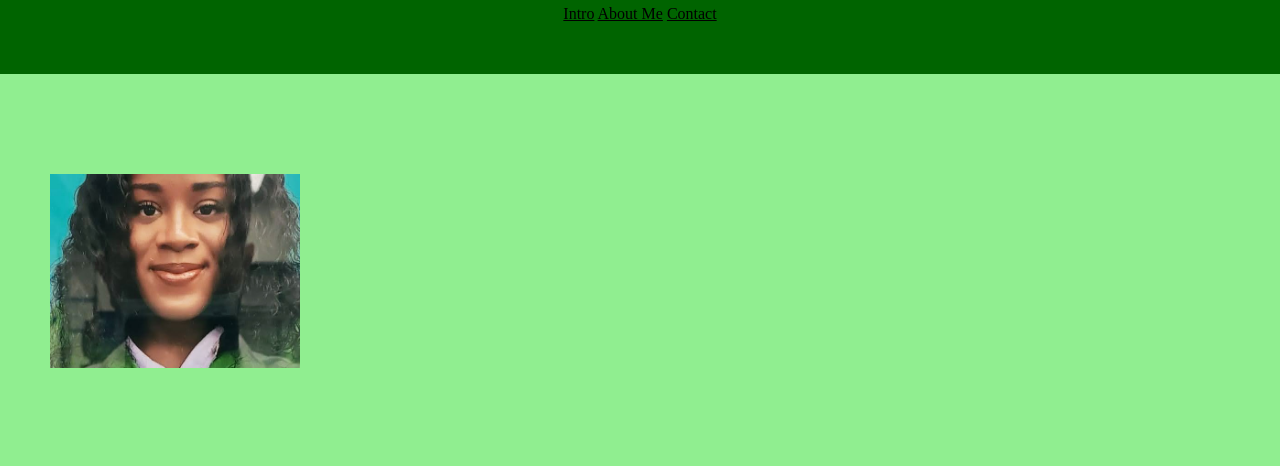
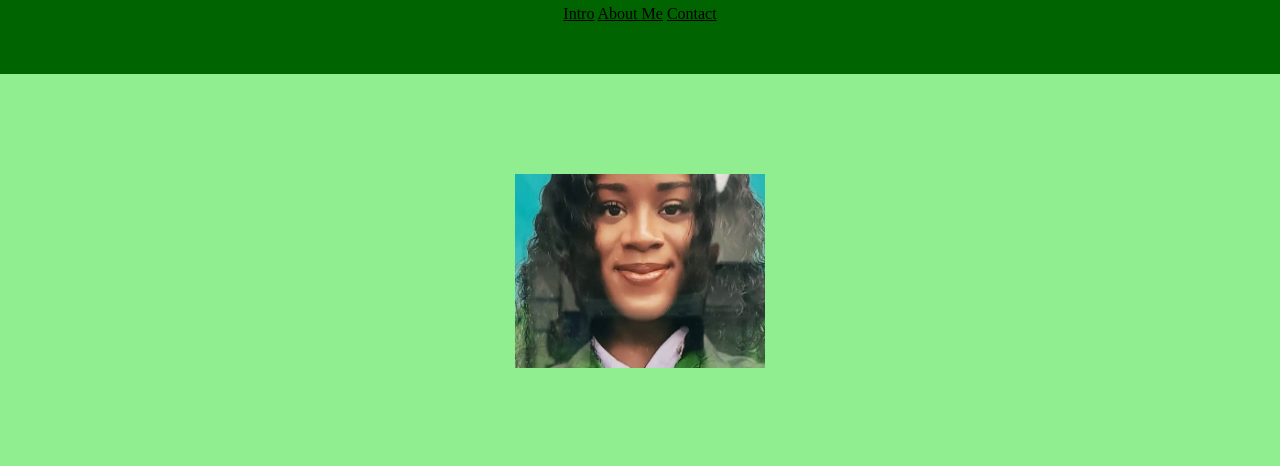
Before and after one commit to wadrien/thinkful-profolio, a plain HTML site: page index.html in a window 1280 px wide. Shown: the part 172-638 px from the top of the page. Drawn offline with nearby package versions, Linux system fonts and the light colour scheme.

Commit message:
Update index.html

```diff
--- a/index.html
+++ b/index.html
@@ -29,7 +29,7 @@
   <main>
     <div class="middle">
       <article>
-        <section>
+        <section class="intro-pic">
           <img src="adrienpic.jpg" width="250" alt="Picture of Adrien">
           <h3 id="intro">Intro</h3>
           <p>My name is Woodna Adrien. I am from Orlando, FL.</p>
```
